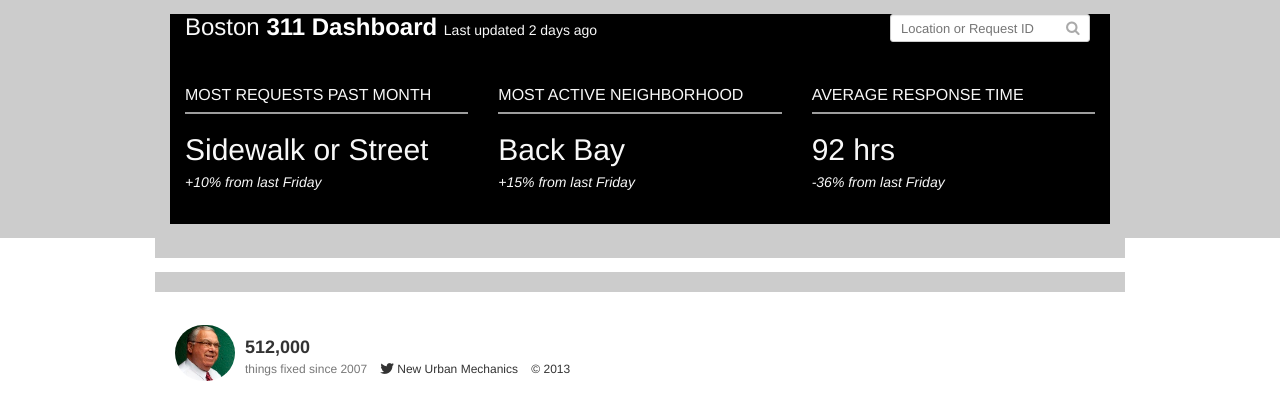
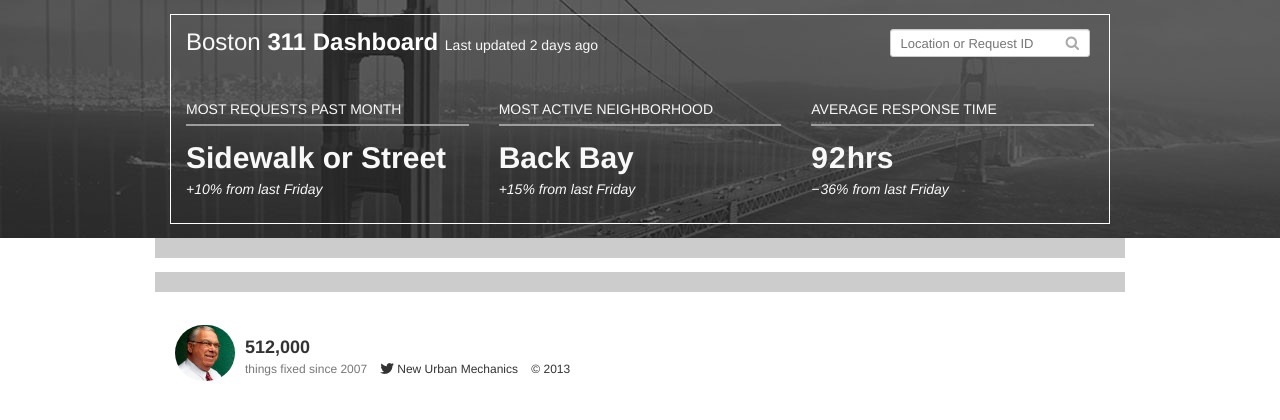
Before and after one commit to monum/pieces, a Flask app: page / in a window 1280 px wide. Shown: the top 420 px of the page. Run offline with Flask 2, Linux system fonts and the light colour scheme; some libraries are stand-ins or nearby versions.

Commit message:
Continuing to implement design

```diff
--- a/static/css/style.css
+++ b/static/css/style.css
@@ -34,7 +34,7 @@
 }
 
 .stat-title {
-    font-size: 16px;
+    font-size: 14px;
     color: #f8f8f8;
 
     padding-bottom: 5px;
@@ -44,7 +44,8 @@
 .stat {
     font-size: 30px;
     color: #f8f8f8;
-    padding-top: .5em;
+    padding-top: .35em;
+    font-weight: bold;
 }
 
 #footer-container {
--- a/templates/dashboard.html
+++ b/templates/dashboard.html
@@ -1,6 +1,6 @@
 {% extends "base.html" %}
 {% block body %}
-    <div class="col-xs-12" style="height: 17em; position: absolute; background: #CCC;">&nbsp</div>
+    <div class="col-xs-12" style="height: 17em; position: absolute; background: #CCC url({{ url_for('static', filename='images/header.jpg') }}) center no-repeat;">&nbsp</div>
     <div id="content" class="container" style="padding-top: 1em">
         {% include "header.html" %}
         <div class="row" style="margin-top: 1em;">
--- a/templates/header.html
+++ b/templates/header.html
@@ -1,5 +1,5 @@
-<div class="col-xs-12" style="height: 15em; background: #000;">
-        <div id="header" class="row">
+<div class="col-xs-12" style="height: 15em; border: 1px solid #FFF;">
+        <div id="header" class="row" style="margin-top: 1em">
             <div class="col-xs-9">
                 <a id="title" href="/">
                     <span id="city-name">Boston</span>
@@ -24,7 +24,7 @@
                     <span id="most-requests">Sidewalk or Street</span>
                 </div>
                 <div class="sub-stat">
-                    <span style="color: #F8F8F8; font-style: italic;">+10% from last Friday</span>
+                    <span style="color: #F8F8F8; font-style: italic;">&#43;10% from last Friday</span>
                 </div>
             </div>
             <div class="col-xs-4">
@@ -33,16 +33,18 @@
                     <span id="stale-count">Back Bay</span>
                 </div>
                 <div class="sub-stat">
-                    <span style="color: #F8F8F8; font-style: italic;">+15% from last Friday</span>
+                    <span style="color: #F8F8F8; font-style: italic;">&#43;15% from last Friday</span>
                 </div>
             </div>
             <div class="col-xs-4">
                 <div class="stat-title">AVERAGE RESPONSE TIME</div>
                 <div class="stat">
-                    <span id="average-response-time">92</span> hrs
+                    <span id="average-response-time" style="letter-spacing: 1px;">92</span>hrs
                 </div>
                 <div class="sub-stat">
-                    <span style="color: #F8F8F8; font-style: italic;">-36% from last Friday</span>
+                    <span style="color: #F8F8F8; font-style: italic;">
+                        <span style="letter-spacing:1px">&minus;</span>36% from last Friday
+                    </span>
                 </div>
             </div>
         </div>
```
Also changed, not shown: static/images/header.jpg (added).
